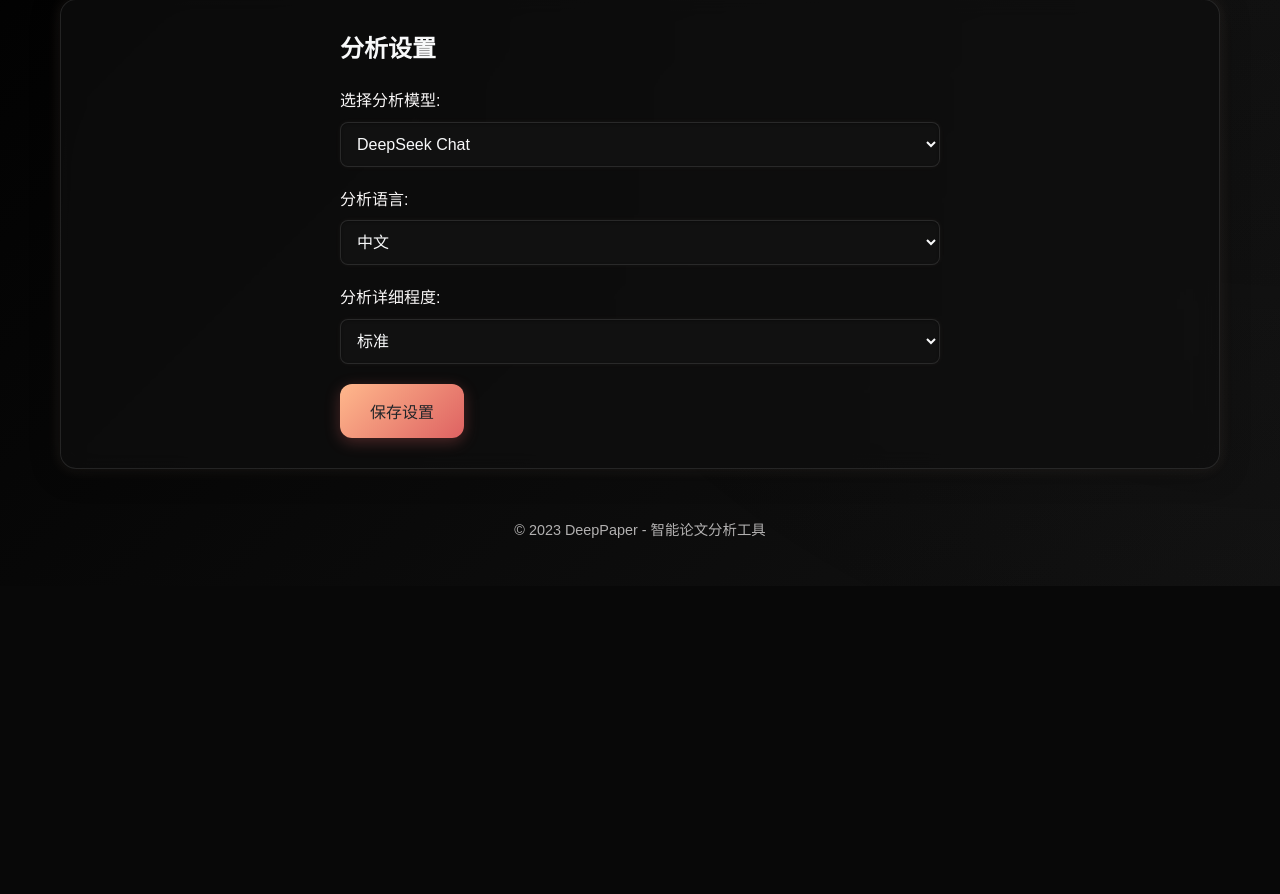
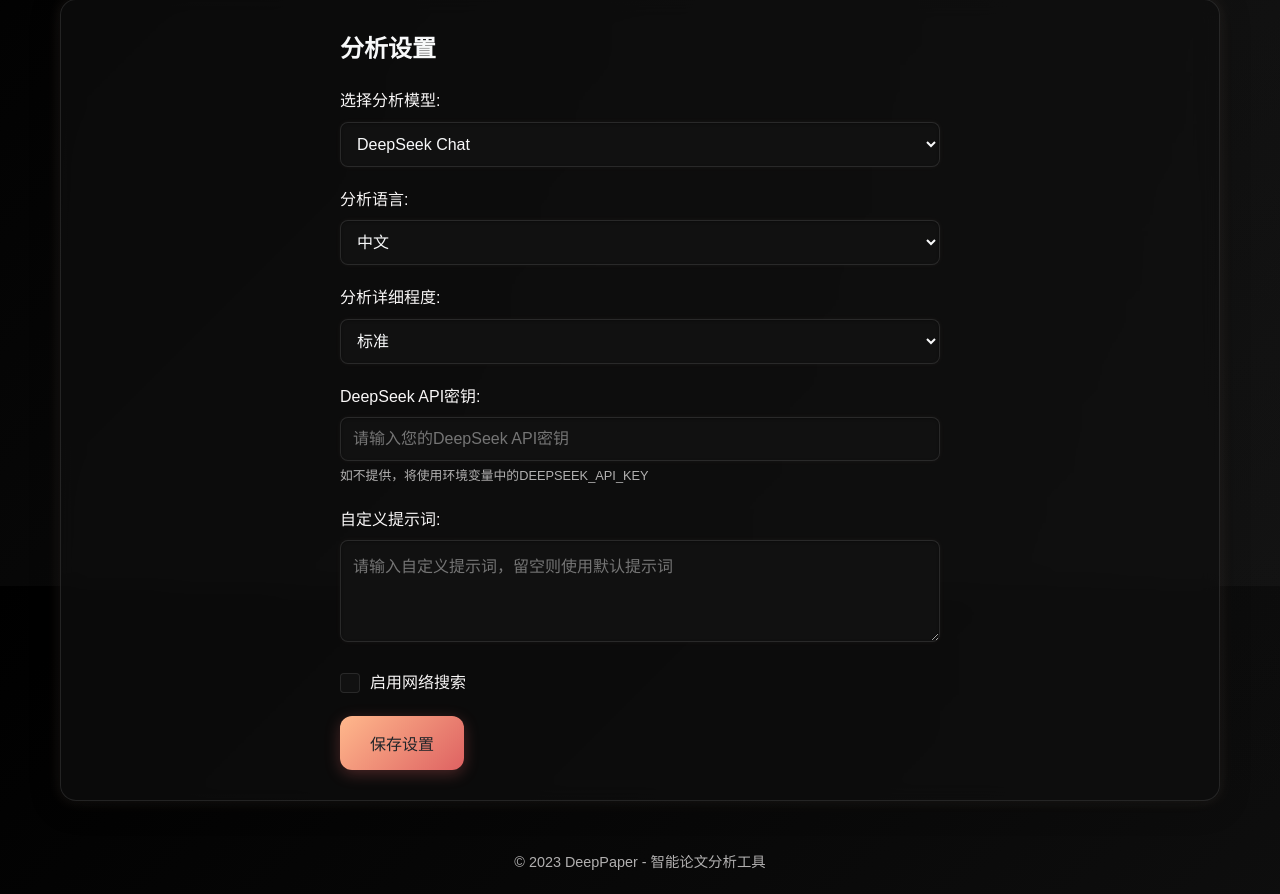
Before and after one commit to B143KC47/DeepPaper, a Flask app: page /settings in a window 1280 px wide. Shown: the part 214-1108 px from the top of the page. Before the commit the page ends 752 px from the top, so only its background shows below. Run offline with Flask 3, Linux system fonts and the light colour scheme.

Commit message:
feat(settings): 添加DeepSeek API密钥支持
在设置页面和默认配置中添加API密钥字段，允许用户通过UI配置API密钥。同时更新了相关样式以支持新输入框和复选框的显示。

```diff
--- a/app.py
+++ b/app.py
@@ -24,7 +24,8 @@ DEFAULT_SETTINGS = {
     'language': 'zh',
     'detail_level': 'standard',
     'custom_prompt': '',
-    'enable_web_search': False
+    'enable_web_search': False,
+    'api_key': ''
 }
 
 # 默认提示词模板
@@ -106,7 +107,8 @@ def save_settings():
         'language': request.form.get('language', DEFAULT_SETTINGS['language']),
         'detail_level': request.form.get('detail_level', DEFAULT_SETTINGS['detail_level']),
         'custom_prompt': request.form.get('custom_prompt', ''),
-        'enable_web_search': 'enable_web_search' in request.form
+        'enable_web_search': 'enable_web_search' in request.form,
+        'api_key': request.form.get('api_key', '')
     }
     save_settings_to_file(settings)
     flash('设置已保存')
@@ -137,7 +139,7 @@ def deep_paper(filename):
         content_blocks = analyzer.analyze_content_blocks()
 
         # 步骤3：创建DeepSeek API实例
-        deepseek = DeepSeekAPI(model=settings['model'])
+        deepseek = DeepSeekAPI(model=settings['model'], api_key=settings.get('api_key', ''))
 
         # 步骤4：准备解读提示词
         prompt = settings.get('custom_prompt', '')
--- a/settings.json
+++ b/settings.json
@@ -3,5 +3,6 @@
     "language": "zh",
     "detail_level": "standard",
     "custom_prompt": "",
-    "enable_web_search": false
+    "enable_web_search": false,
+    "api_key": ""
 }
--- a/static/css/style.css
+++ b/static/css/style.css
@@ -311,9 +311,67 @@ footer {
     color: var(--warm-light);
 }
 
+.form-text {
+    display: block;
+    margin-top: 5px;
+    font-size: 0.8rem;
+    color: var(--warm-light);
+    opacity: 0.7;
+}
+
+/* 复选框组样式 */
+.checkbox-group {
+    display: flex;
+    align-items: center;
+    gap: 10px;
+}
+
+.checkbox-group input[type="checkbox"] {
+    appearance: none;
+    -webkit-appearance: none;
+    width: 20px;
+    height: 20px;
+    background: rgba(20, 20, 20, 0.7);
+    border: 1px solid var(--glass-border);
+    border-radius: 4px;
+    cursor: pointer;
+    position: relative;
+    transition: all var(--transition-speed);
+}
+
+.checkbox-group input[type="checkbox"]:checked {
+    background: var(--warm-gradient);
+    border-color: transparent;
+}
+
+.checkbox-group input[type="checkbox"]:checked::after {
+    content: '✓';
+    position: absolute;
+    top: 50%;
+    left: 50%;
+    transform: translate(-50%, -50%);
+    color: var(--text-dark);
+    font-size: 14px;
+    font-weight: bold;
+}
+
+.checkbox-group input[type="checkbox"]:focus {
+    outline: none;
+    border-color: var(--warm-accent);
+    box-shadow: 0 0 0 3px rgba(255, 216, 190, 0.3);
+}
+
+.checkbox-group label {
+    display: inline-block;
+    margin-bottom: 0;
+    cursor: pointer;
+}
+
 .model-select,
 .language-select,
-.detail-level-select {
+.detail-level-select,
+.api-key-input,
+.custom-prompt-textarea {
     width: 100%;
     padding: 12px;
     background: rgba(20, 20, 20, 0.7);
@@ -329,7 +387,9 @@ footer {
 
 .model-select:focus,
 .language-select:focus,
-.detail-level-select:focus {
+.detail-level-select:focus,
+.api-key-input:focus,
+.custom-prompt-textarea:focus {
     outline: none;
     border-color: var(--warm-accent);
     box-shadow: 0 0 0 3px rgba(255, 216, 190, 0.3);
--- a/templates/ui/settings.html
+++ b/templates/ui/settings.html
@@ -54,6 +54,22 @@
                         </select>
                     </div>
 
+                    <div class="form-group">
+                        <label for="api_key">DeepSeek API密钥:</label>
+                        <input type="password" name="api_key" id="api_key" class="api-key-input" value="{{ current_settings.api_key }}" placeholder="请输入您的DeepSeek API密钥">
+                        <small class="form-text">如不提供，将使用环境变量中的DEEPSEEK_API_KEY</small>
+                    </div>
+
+                    <div class="form-group">
+                        <label for="custom_prompt">自定义提示词:</label>
+                        <textarea name="custom_prompt" id="custom_prompt" class="custom-prompt-textarea" rows="4" placeholder="请输入自定义提示词，留空则使用默认提示词">{{ current_settings.custom_prompt }}</textarea>
+                    </div>
+
+                    <div class="form-group checkbox-group">
+                        <input type="checkbox" name="enable_web_search" id="enable_web_search" {% if current_settings.enable_web_search %}checked{% endif %}>
+                        <label for="enable_web_search">启用网络搜索</label>
+                    </div>
+
                     <button type="submit" class="save-button">保存设置</button>
                 </form>
             </div>
```
